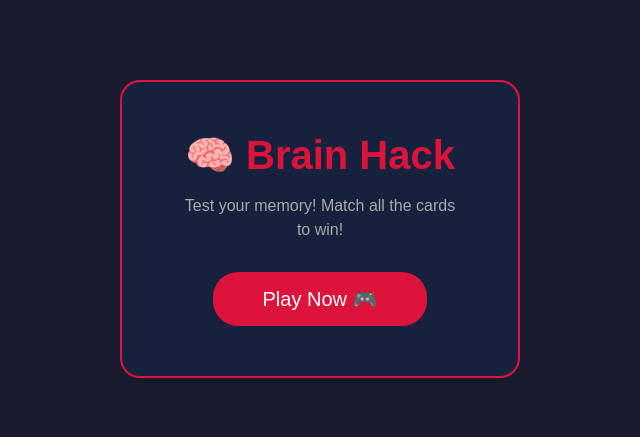
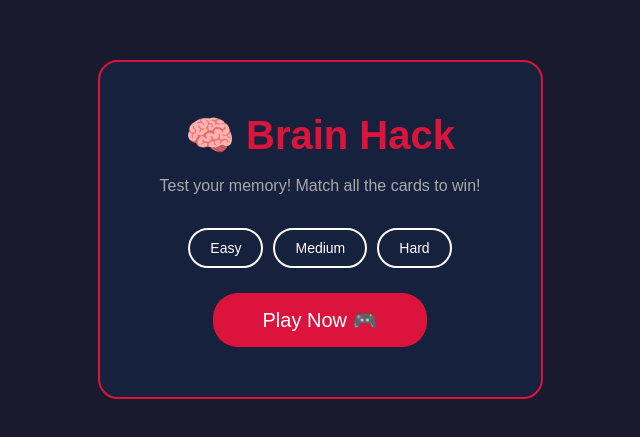
Before and after one commit to Praveen-tej/Memory-card-game, a React (Vite) app: page / in a window 1280 px wide. Shown: the part 171-608 px from the top of the page, without its empty margins (320-960 px from the left). Built offline with nearby package versions, Linux system fonts and the light colour scheme; the HTML template or start-up script is replaced by a standard one.

Commit message:
add the Levels in Home page

```diff
--- a/src/components/Game.jsx
+++ b/src/components/Game.jsx
@@ -1,6 +1,7 @@
 import Header from "./Header";
 import GameCards from "./GameCard";
 import { useEffect, useState } from "react";
+import { useLocation } from "react-router-dom";
 
 const cardValues = [
   "🐶",
@@ -19,7 +20,7 @@ const cardValues = [
   "🐸",
   "🐵",
   "🐰",
-]
+];
 
 function Game() {
   const [scores, setScores] = useState(0);
@@ -28,7 +29,12 @@ function Game() {
   const [flippedCards, setFlippedCards] = useState([]);
   const [isWon, setIsWon] = useState(false);
   const [isDisabled, setIsDisabled] = useState(false);
-  const [difficulty, setDifficulty] = useState("");
+
+  const location = useLocation();
+  const locationState = location.state;
+  const initialDifficulty = locationState?.difficulty
+
+  const [difficulty, setDifficulty] = useState(initialDifficulty);
 
   const newGame = (level) => {
     const currentDifficulty = level || difficulty;
@@ -49,9 +55,7 @@ function Game() {
       isFlipped: false,
       isMatched: false,
     }));
-
     startingCards.sort(() => Math.random() - 0.5);
-
     setCards(startingCards);
     setScores(0);
     setMoves(0);
--- a/src/components/HomePage.jsx
+++ b/src/components/HomePage.jsx
@@ -1,7 +1,10 @@
-import { useNavigate } from 'react-router-dom'
+import { useState } from "react";
+import { useNavigate } from "react-router-dom";
 
 export default function Home() {
-    const navigate = useNavigate()
+  const navigate = useNavigate();
+
+  const [selectedDifficulty, setSelectedDifficulty] = useState("");
 
   return (
     <div className="home-container">
@@ -10,10 +13,26 @@ export default function Home() {
         <p className="home-description">
           Test your memory! Match all the cards to win!
         </p>
-                <button className="play-btn" onClick={() => navigate('/game')}>
+        <div className="difficulty-buttons">
+          {["Easy", "Medium", "Hard"].map((level) => (
+            <button
+              key={level}
+              className={`difficulty-btn ${selectedDifficulty === level ? "active" : ""}`}
+              onClick={() => setSelectedDifficulty(level)}
+            >
+              {level}
+            </button>
+          ))}
+        </div>
+        <button
+          className="play-btn"
+          onClick={() =>
+            navigate("/game", { state: { difficulty: selectedDifficulty } })
+          }
+        >
           Play Now 🎮
         </button>
       </div>
     </div>
-    )
+  );
 }
--- a/src/index.css
+++ b/src/index.css
@@ -23,8 +23,7 @@ body {
     background-color: #16213e;
     border-radius: 20px;
     border: 2px solid crimson;
-    width: 85%;
-    max-width: 400px;
+    max-width: 450px;
 }
 
 .home-title {
@@ -197,3 +196,30 @@ body {
 .difficulty-select:hover {
   background-color: darkblue;
 }
+
+.difficulty-buttons {
+  display: flex;
+  justify-content: center;
+  gap: 10px;
+  margin-bottom: 25px;
+}
+
+.difficulty-btn {
+  padding: 10px 20px;
+  background-color: transparent;
+  color: white;
+  border: 2px solid white;
+  border-radius: 25px;
+  font-size: 14px;
+  cursor: pointer;
+  transition: all 0.2s;
+}
+
+.difficulty-btn.active {
+  background-color: crimson;
+  border-color: crimson;
+}
+
+.difficulty-btn:hover {
+  border-color: crimson;
+}
```
Lines whose indentation alone changed are shown as unchanged.
